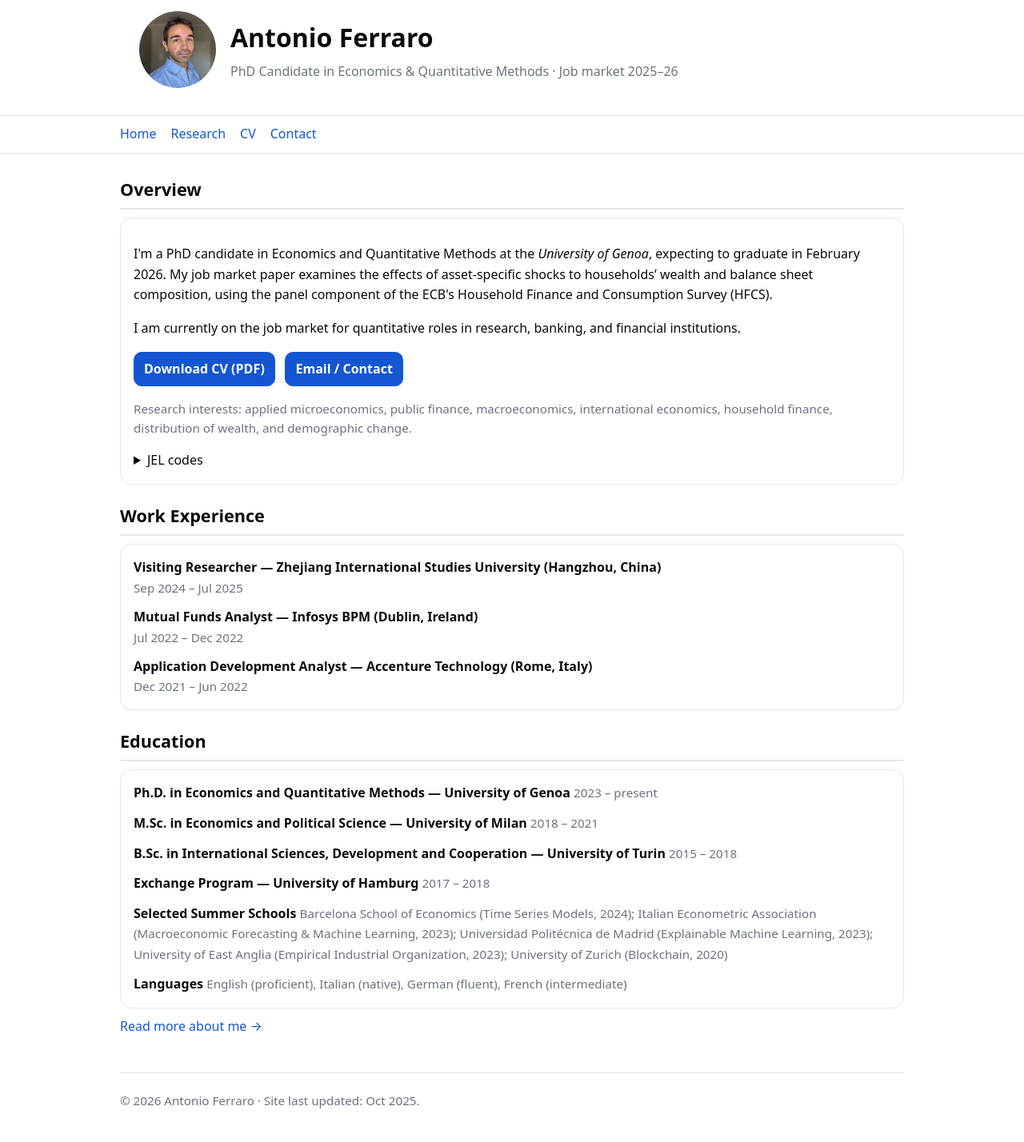
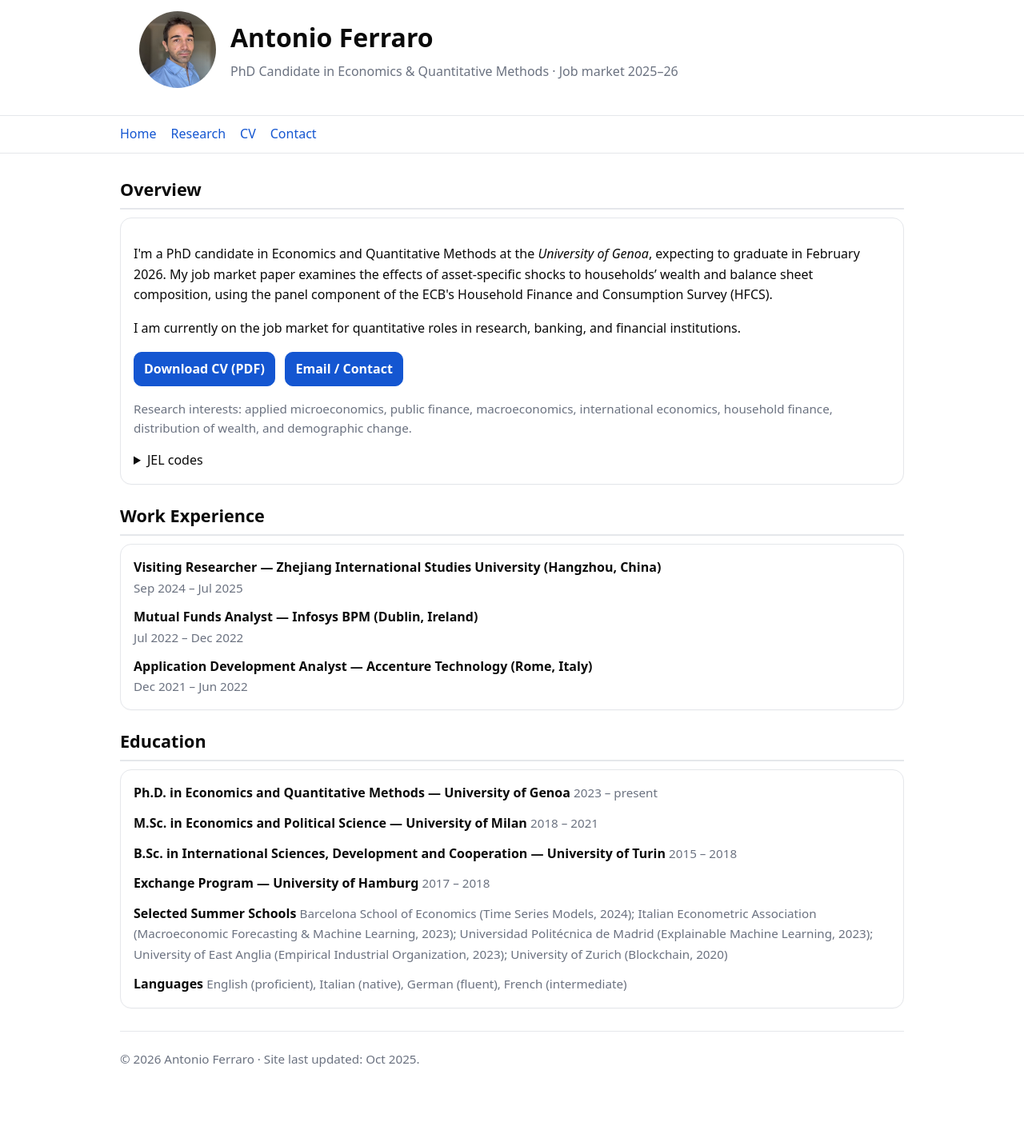
Before and after one commit to ferraroantonio/ferraroantonio.github.io, a Jekyll site: the page built from index.md, in a window 1280 px wide. Shown: the whole page at 80% size. Built offline with Jekyll 4.4.1, drawn with Linux system fonts in a browser that asks for light colours; after the commit the page ends 1376 px from its top, so only the background shows below that.

Commit message:
Update index.md

```diff
--- a/index.md
+++ b/index.md
@@ -54,7 +54,3 @@ description: "Antonio Ferraro — PhD Candidate in Economics & Quantitative Meth
 </ul>
 </div>
 </section>
-
-<p style="margin-top:10px;">
-  <a href="{{ '/about-me/' | relative_url }}">Read more about me →</a>
-</p>
```
